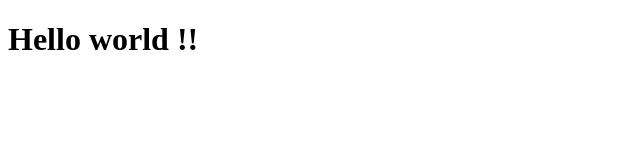
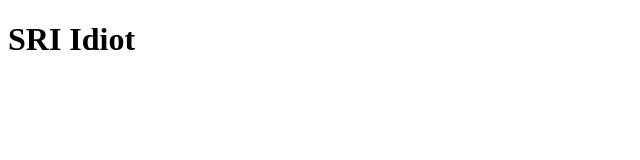
Before and after one commit to SandeepRoshan/Static-Website-Jenkins, a plain HTML site: page index.html in a window 1280 px wide. Shown: the whole page, without its empty margins (0-640 px from the left). Drawn offline with Linux system fonts and the light colour scheme.

Commit message:
Testing phase2

```diff
--- a/index.html
+++ b/index.html
@@ -4,6 +4,6 @@
     <title>Sri Task</title>
 </head>
 <body>
-    <h1>Hello world  !!</h1>
+    <h1>SRI Idiot</h1>
 </body>
 </html>
```
